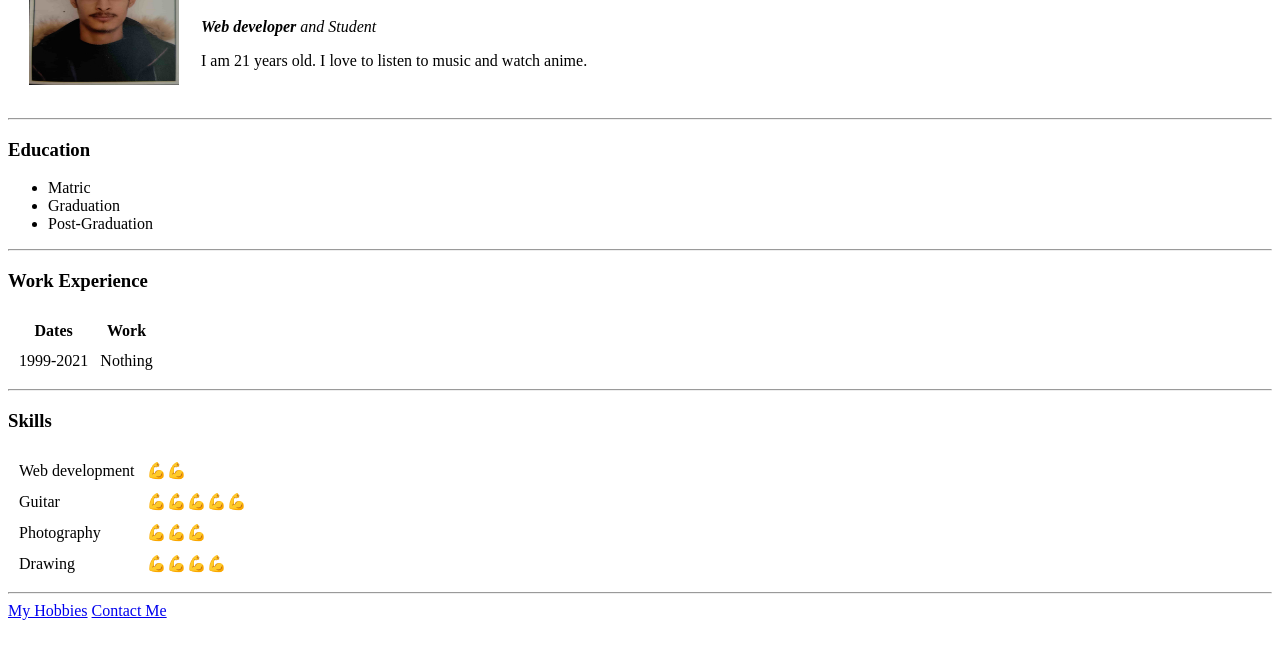
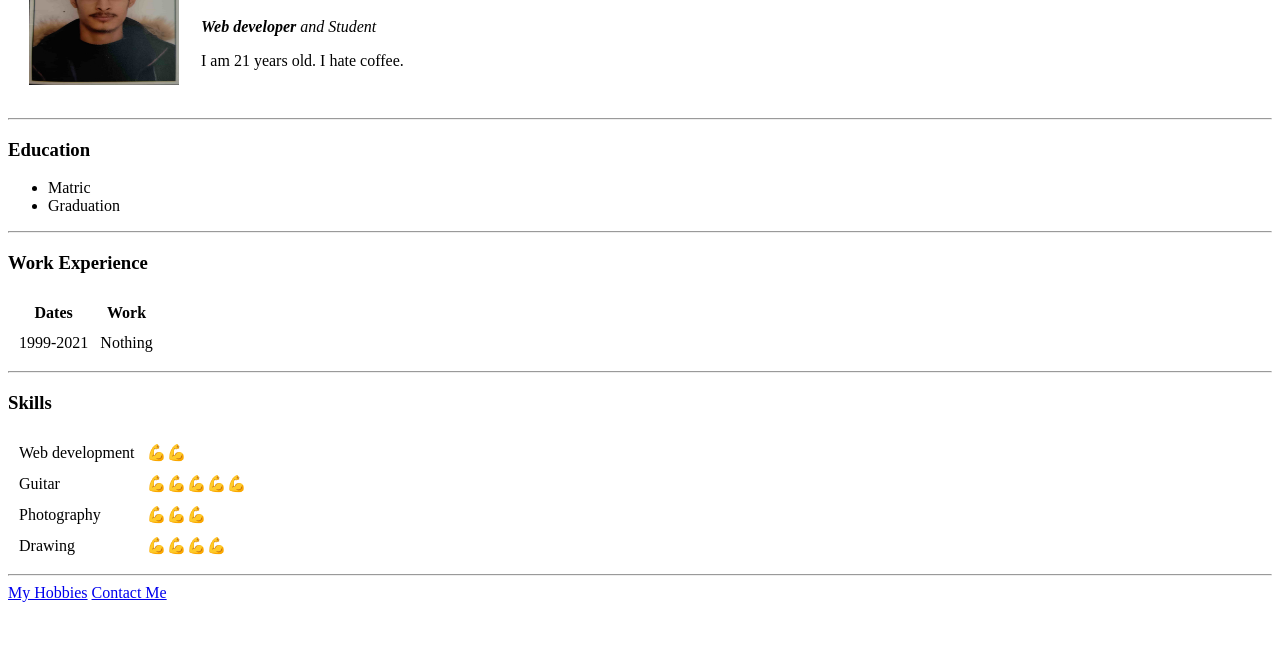
Before and after one commit to shanky-singh/cv, a plain HTML site: page index.html in a window 1280 px wide. Shown: the part 94-752 px from the top of the page. Drawn offline with Linux system fonts and the light colour scheme; files whose address does not match are found by name.

Commit message:
Update index.html

```diff
--- a/index.html
+++ b/index.html
@@ -12,7 +12,7 @@
       <td><img src="C:\Users\shanky\Desktop\Web Development\HTML-Personal Site\images\shanky.jpg" alt="shanky-profile-picture" height="150" width="150"></td>
       <td><h1>Shanky Singh</h1>
         <p><em><strong>Web developer</strong> and Student</em></p>
-        <p>I am 21 years old. I love to listen to music and watch anime.</p></td>
+        <p>I am 21 years old. I hate coffee.</p></td>
     </tr>
   </table>
 
@@ -22,7 +22,6 @@
 <ul>
   <li>Matric</li>
   <li>Graduation</li>
-  <li>Post-Graduation</li>
 </ul>
 <hr>
 <h3>Work Experience</h3>
```
